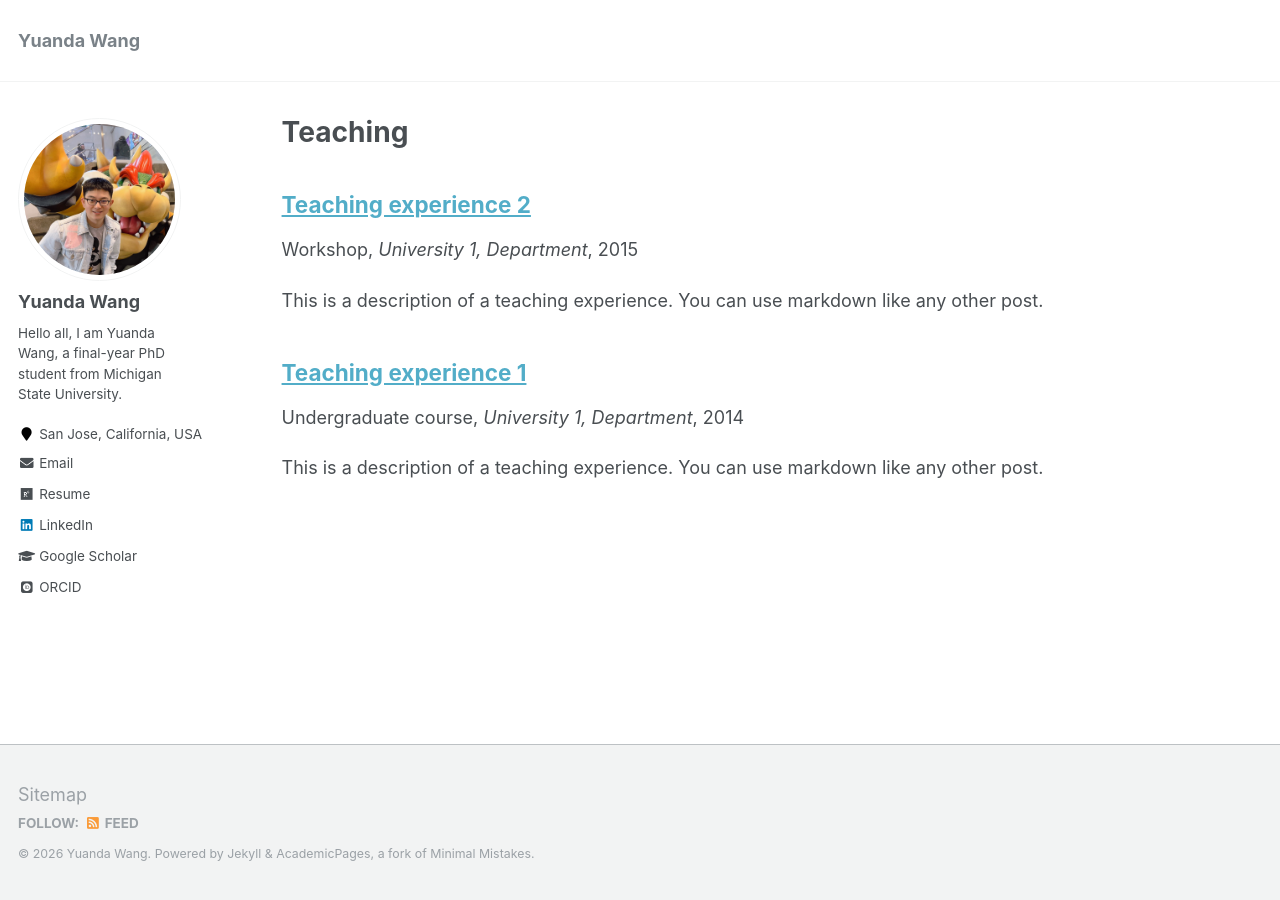
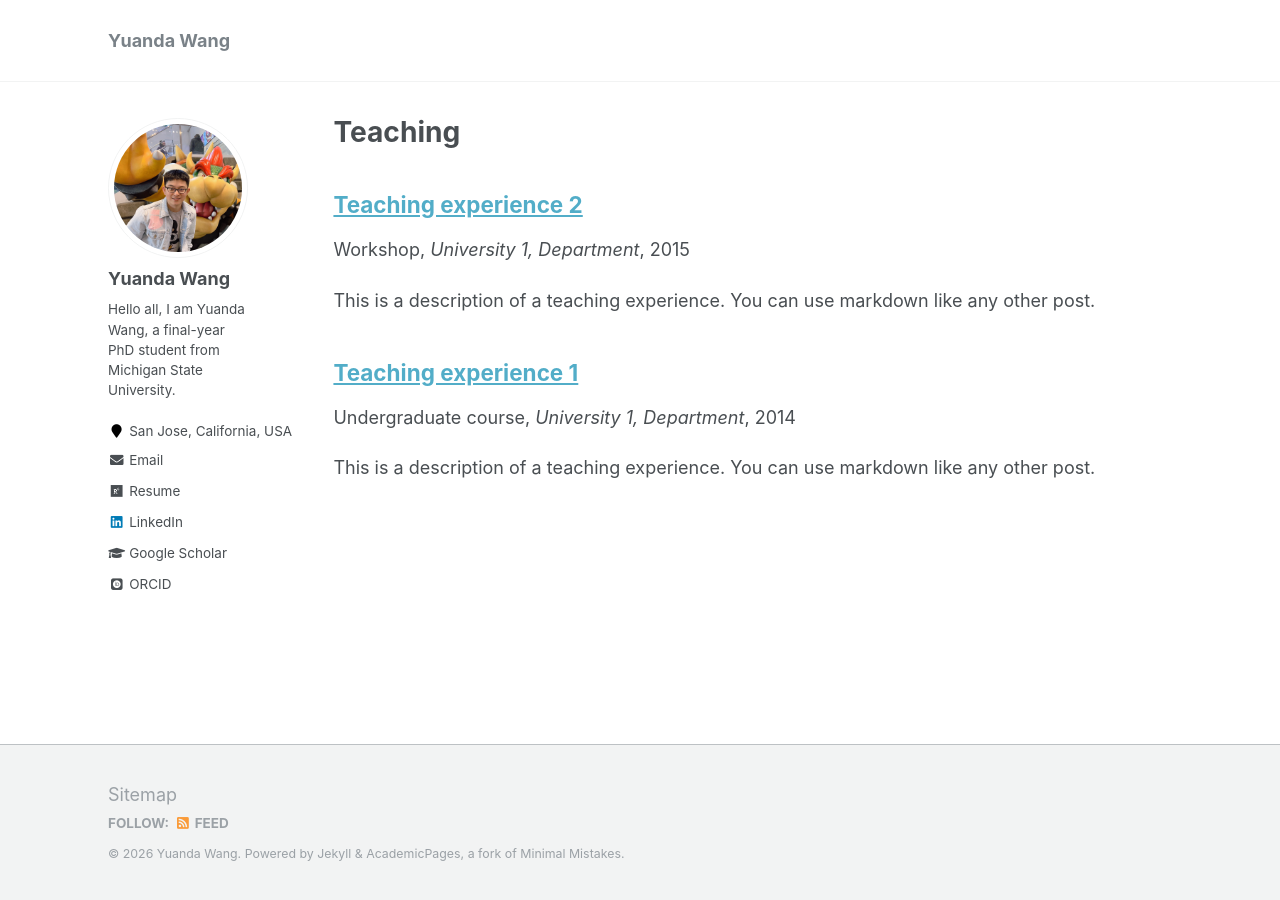
Before and after one commit to yuandaw/yuandaw.github.io, a Jekyll site: the page built from _pages/teaching.html, in a window 1280 px wide. Built offline with Jekyll 4.4.1, drawn with Linux system fonts in a browser that asks for light colours; some web fonts are replaced.

Commit message:
Update _variables.scss

```diff
--- a/_sass/_variables.scss
+++ b/_sass/_variables.scss
@@ -113,8 +113,8 @@ $x-large                    : 1800px;
 $small                      : 600px !default;
 $medium                     : 768px !default;
 $medium-wide                : 900px !default;
-$large                      : 1248px !default;
-$x-large                    : 1536px !default;
+$large                      : 1100px !default;
+$x-large                    : 1100px !default;
 
 /*
    Grid
```
